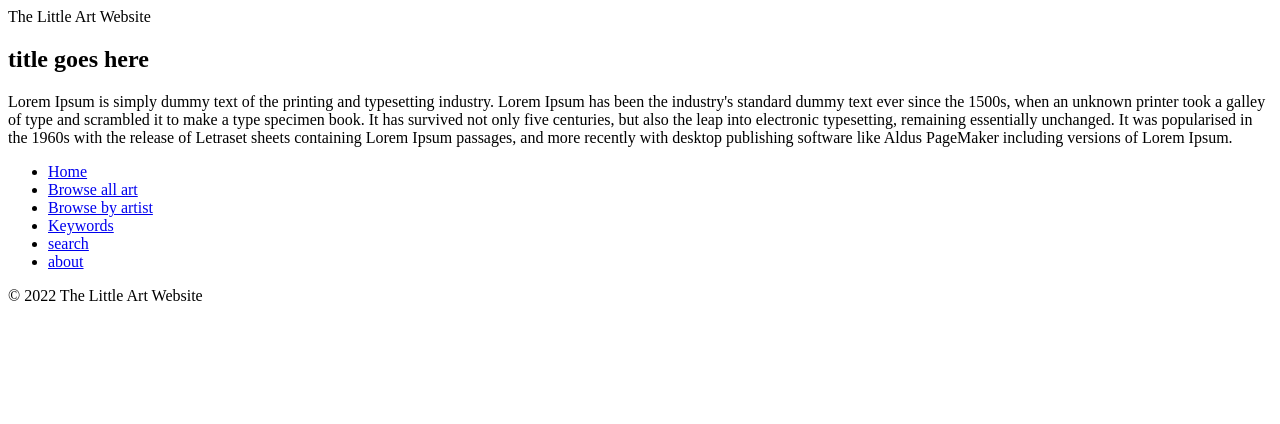
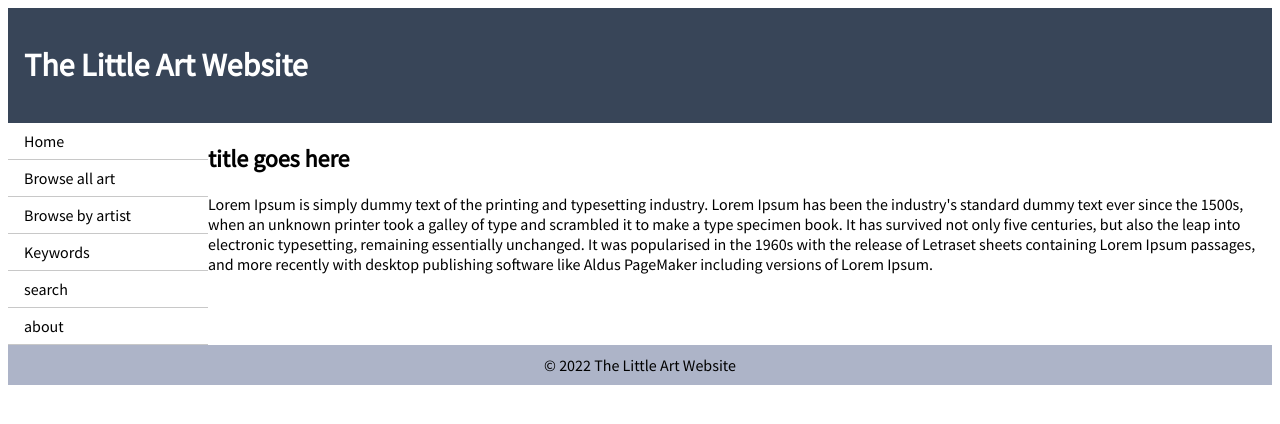
Before and after one commit to emnaruto07/example_tut, a PHP site: page /layout.html in a window 1280 px wide. Shown: the top 424 px of the page. Run offline with PHP 8.4, Linux system fonts and the light colour scheme.

Commit message:
adding css

```diff
--- a/assets/css/default.css
+++ b/assets/css/default.css
@@ -1 +1,76 @@
 /* css file */
+
+body{
+    display: grid;
+    grid-template-rows: repeat(2, auto);
+    grid-template-columns: 200px 1fr;
+    grid-template-areas: "header header"
+                         "nav article"
+                         "footer footer";
+
+    font-family: 'Source Sans Pro', sans-serif;
+    background-color: white;
+
+}
+
+
+
+header{
+    grid-area: header;
+    background-color:rgb(56, 69, 88);
+    padding:16px;
+    /* margin: 0em; */
+}
+
+header h1{
+    color: white
+
+}
+
+article{
+    grid-area: article;
+}
+
+nav{
+    grid-area: nav;
+}
+
+footer{
+    grid-area: footer;
+    background-color: rgb(173, 180, 200);
+    padding: 10px;
+    text-align: center;
+}
+ul{
+    list-style-type: none;
+    margin: 0;
+    padding: 0;
+    width: 200px;
+}
+
+li {
+    border-bottom: 1px solid rgb(200, 200, 200);
+}
+
+li a{
+    display: block;
+    padding: 8px 16px;
+    text-decoration: none;
+    color: black;
+}
+
+@media (max-width: 640px){
+
+    body{
+        grid-template-areas: "header"
+                             "article"
+                             "nav"
+                             "footer";
+        grid-template-columns: 1fr;
+    }
+
+    nav > ul{
+        width:100%;
+    }
+
+}
--- a/layout.html
+++ b/layout.html
@@ -6,13 +6,14 @@
     <meta http-equiv="X-UA-Compatible" content="IE=edge">
     <meta name="viewport" content="width=device-width, initial-scale=1.0">
     <title>Layout Example</title>
+    <link rel="stylesheet" href="https://fonts.googleapis.com/css2?family=Source+Sans+Pro&display=swap">
     <link rel="stylesheet" href="assets/css/default.css">
     <link rel="stylesheet" href="assets/js/default.js">
 </head>
 
 <body>
     <header>
-        The Little Art Website
+        <h1>The Little Art Website</h1>
     </header>
 
     <article>
```
